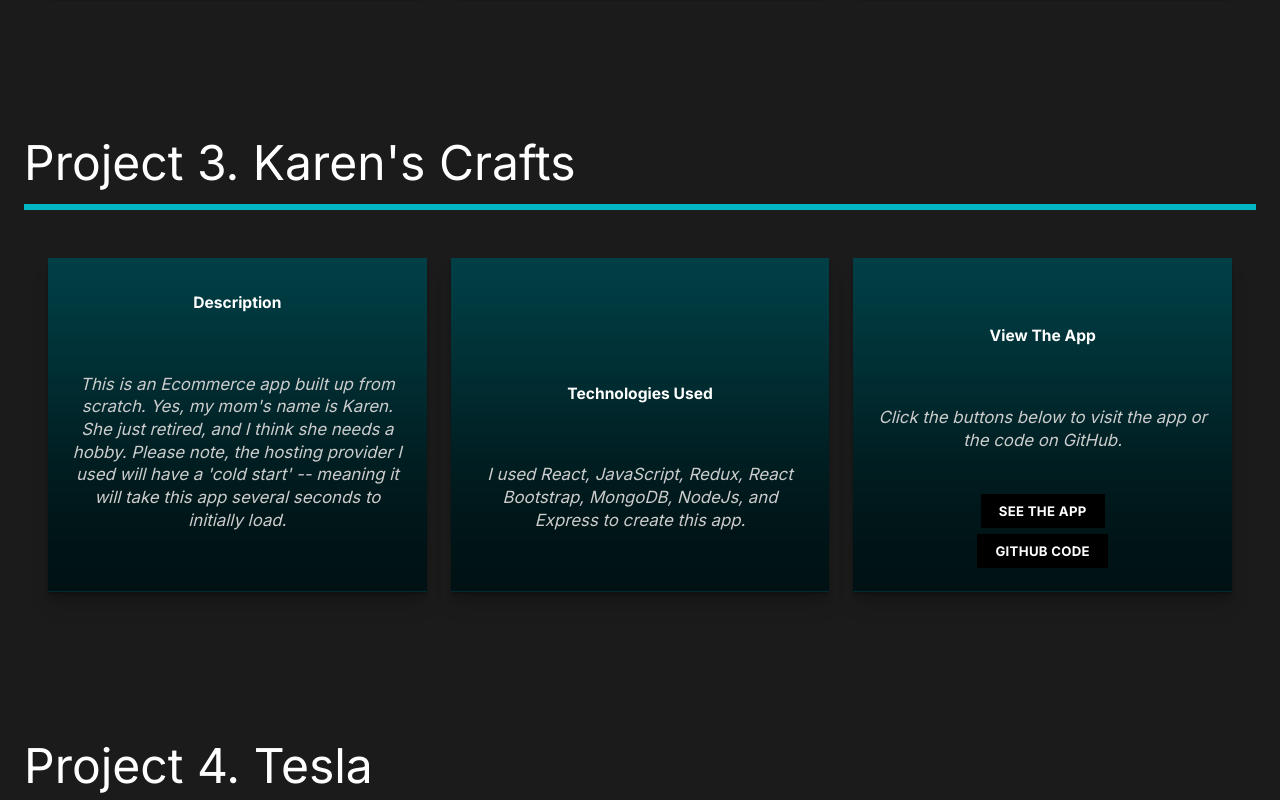
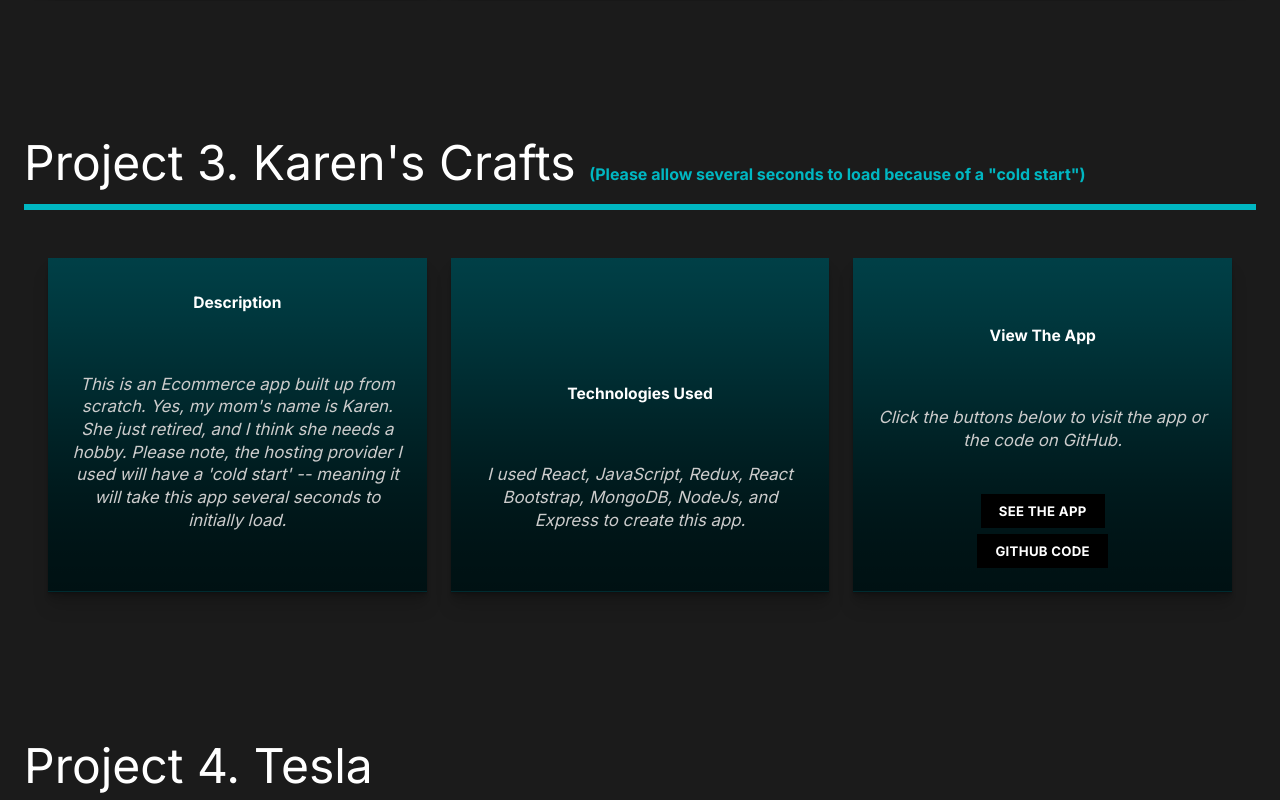
Before and after one commit to Ryan-Solomon/ryansolomon-io, a React (Create React App) app: page /work in a window 1280 px wide. Shown: the part 1200-2000 px from the top of the page. Built offline with nearby package versions, Linux system fonts and the light colour scheme.

Commit message:
cold start warning

```diff
--- a/src/pages/OurWork.jsx
+++ b/src/pages/OurWork.jsx
@@ -66,7 +66,12 @@ const OurWork = () => {
         animate={controls2}
         initial='hidden'
       >
-        <h2>Project 3. Karen's Crafts</h2>
+        <h2>
+          Project 3. Karen's Crafts{' '}
+          <span style={{ fontSize: '16px' }}>
+            (Please allow several seconds to load because of a "cold start")
+          </span>
+        </h2>
         <motion.div variants={lineAnim} className='line'></motion.div>
         <ProjectCard project={projectData[2]} />
       </Movie>
```
Also changed, not shown: 1 other file (tests, documents, lock files or other folders).
